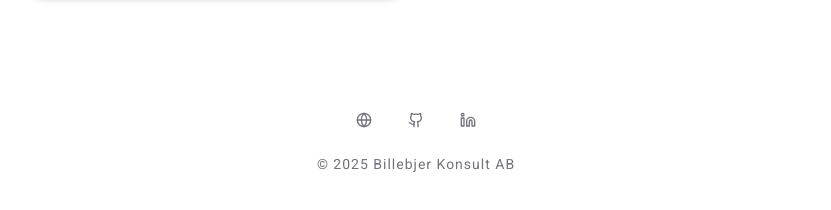
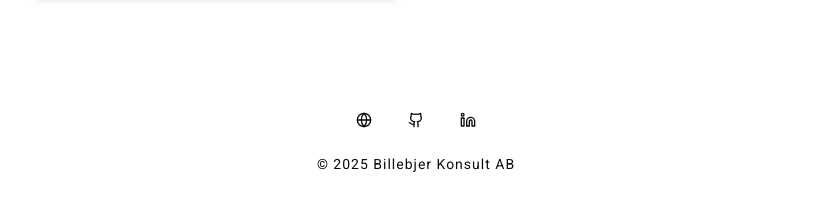
Before and after one commit to ulrikson/billebjer-se, a Next.js app: page / in a window 1280 px wide. Shown: the part 1231-1441 px from the top of the page, without its empty margins (224-1055 px from the left). Built offline with nearby package versions, Linux system fonts and the light colour scheme.

Commit message:
refactor(Footer): remove hover effect on Button components for cleaner design

```diff
--- a/components/Footer.tsx
+++ b/components/Footer.tsx
@@ -6,9 +6,9 @@ const Footer = () => {
   const currentYear = new Date().getFullYear();
 
   return (
-    <footer className="text-center py-10 text-zinc-500 text-sm">
+    <footer className="text-center py-10 text-sm">
       <div className="flex justify-center space-x-4 mb-4">
-        <Button variant="ghost" size="icon" className="hover:text-zinc-700" asChild>
+        <Button variant="ghost" size="icon" asChild>
           <a
             href="https://billebjer.se"
             target="_blank"
@@ -17,7 +17,7 @@ const Footer = () => {
             <Globe className="h-5 w-5" />
           </a>
         </Button>
-        <Button variant="ghost" size="icon" className="hover:text-zinc-700" asChild>
+        <Button variant="ghost" size="icon" asChild>
           <a
             href="https://github.com/ebillebjer"
             target="_blank"
@@ -26,7 +26,7 @@ const Footer = () => {
             <Github className="h-5 w-5" />
           </a>
         </Button>
-        <Button variant="ghost" size="icon" className="hover:text-zinc-700" asChild>
+        <Button variant="ghost" size="icon" asChild>
           <a
             href="https://linkedin.com/in/erikbillebjer"
             target="_blank"
```
